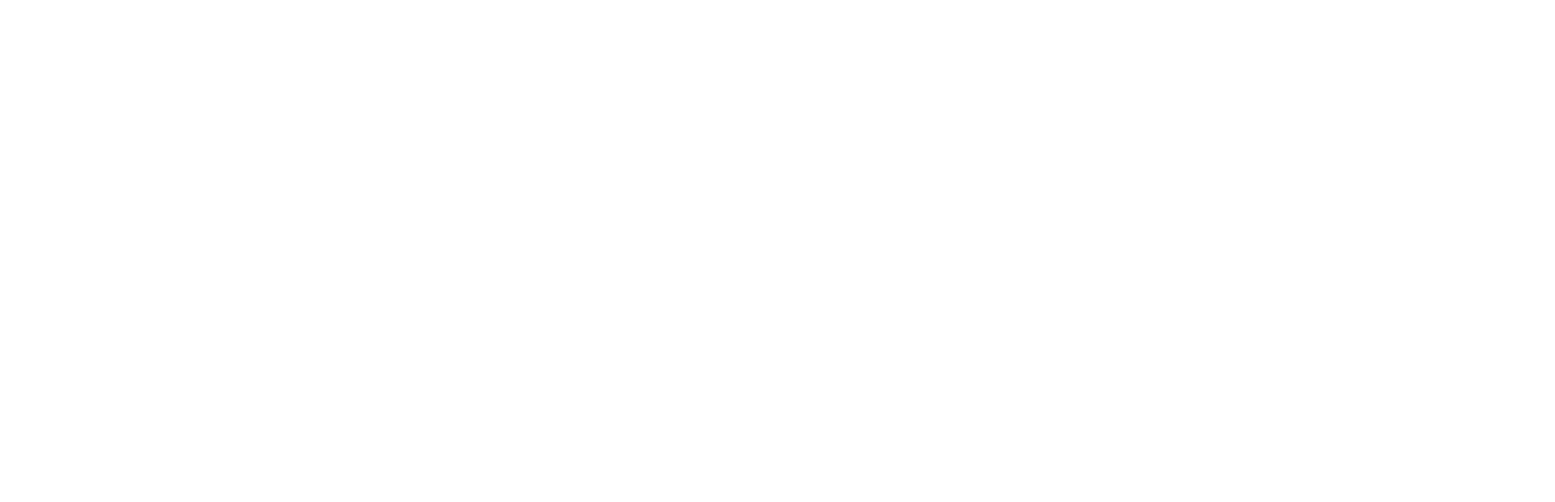
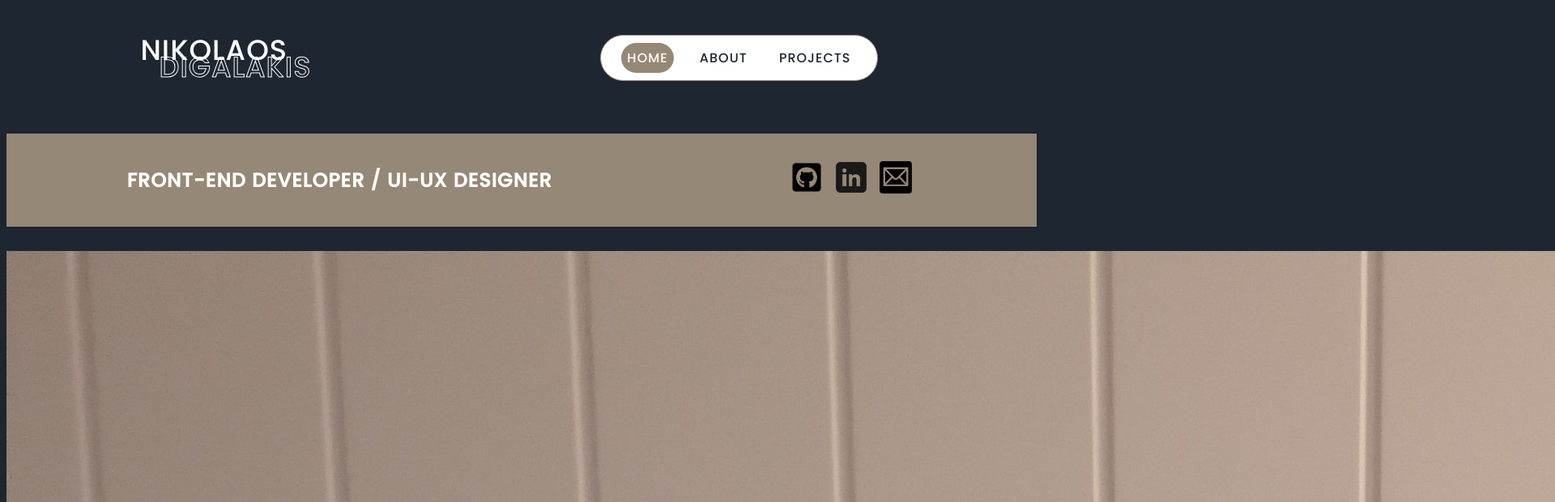
Before and after one commit to NikosDig/Porfolio, a plain HTML site: page index.html in a window 1280 px wide. Shown: the top 620 px of the page at 81% size, 1920 px wide, since content can reach past the window. Drawn offline with Linux system fonts and the light colour scheme.

Commit message:
almost finished index.html

```diff
--- a/index.html
+++ b/index.html
@@ -4,7 +4,63 @@
     <meta charset="UTF-8" />
     <meta http-equiv="X-UA-Compatible" content="IE=edge" />
     <meta name="viewport" content="width=device-width, initial-scale=1.0" />
-    <title>Document</title>
+    <title>Nikolaos Digalakis || Home</title>
+    <meta name="description" content="Welcome to my portfolio" />
+    <link rel="stylesheet" href="styles/style.css" />
+    <link rel="preconnect" href="https://fonts.googleapis.com" />
+    <link rel="preconnect" href="https://fonts.gstatic.com" crossorigin />
+    <link
+      href="https://fonts.googleapis.com/css2?family=Poppins:ital,wght@0,200;0,500;1,900&display=swap"
+      rel="stylesheet"
+    />
   </head>
-  <body></body>
+  <body>
+    <header>
+      <div class="logo">
+        <a href="index.html" class="logo-nikos" title="home page">NIKOLAOS</a>
+        <a href="index.html" class="logo-digalakis" title="home page"
+          >DIGALAKIS</a
+        >
+      </div>
+      <nav>
+        <a href="index.html" class="active" title="home page">HOME</a>
+        <a href="about.html" title="about page">ABOUT</a>
+        <a href="projects.html" title="projects page">PROJECTS</a>
+      </nav>
+    </header>
+    <main>
+      <section class="main-heading">
+        <h1>front-end developer / ui-ux designer</h1>
+        <div class="media-icons">
+          <a href="https://github.com/NikosDig" title="to my git hub profile">
+            <img
+              class="github"
+              src="assets/8666148_github_square_icon.png"
+              alt="github profile"
+          /></a>
+          <a
+            href="https://www.linkedin.com/in/nikos-digalakis-588558209/"
+            title="to my linkdin profile"
+          >
+            <img
+              class="linkdin"
+              src="assets/2986200_linkdin_logo_media_social_icon.png"
+              alt="linkd in profile"
+          /></a>
+          <a href="mailto:nikos_23_chania@hotmail.com" title="e-mail me">
+            <img
+              class="mail"
+              src="assets/134147_mail_email_icon.png"
+              alt=" email me"
+          /></a>
+        </div>
+      </section>
+      <section class="pic-with-attributes">
+        <div class="mugshot">
+          <img src="assets/mugshot.jpg" alt="Nikos Digalakis image" />
+        </div>
+      </section>
+    </main>
+    <footer></footer>
+  </body>
 </html>
--- /dev/null
+++ b/styles/style.css
@@ -0,0 +1,103 @@
+:root {
+    --mainbgcolor: #1E2631;
+    --brown: #968876;
+    --text: #fff;
+}
+
+/* global styles */
+body {
+    margin: o;
+    padding: o;
+    box-sizing: border-box;
+    background-color: var(--mainbgcolor);
+    color: var(--text);
+    font-family: poppins,Arial, Helvetica, sans-serif;
+    letter-spacing: 1px;
+}
+
+a ,
+h1 ,
+h2 ,
+h3 {
+    text-decoration: none;
+    color: var(--text);
+    text-transform: uppercase;
+}
+
+/* header styles */
+header {
+    display: flex;
+    justify-content: space-around;
+    align-items: center;
+    padding: 10px;
+}
+
+.logo {
+    display: flex;
+    flex-direction: column;
+    font-size: 2.2rem;
+}
+
+.logo-nikos {
+    margin: 0px 0px -32px -23px;
+    z-index: 100;
+    transition: all 0.5s ease;
+}
+.logo-digalakis {
+    color: var(--mainbgcolor);
+    -webkit-text-stroke: 1px var(--text);
+    z-index: 99;
+}
+
+.logo:hover .logo-nikos,
+.logo-nikos:focus {
+    margin: 0 0 -10px 0px;
+    transition: all 0.5s ease;
+}
+nav {
+    background-color: #fff;
+    padding: 15px;
+    border: 1px solid var(--brown);
+    border-radius: 50px;
+    margin: 25px 0;
+}
+nav a {
+    color: var(--mainbgcolor);
+    margin: 10px;
+    padding: 7px;
+}
+
+nav a:hover,
+nav a:focus,
+.active {
+    background-color: var(--brown);
+    color: var(--text);
+    border-radius: 50px;
+}
+
+/* heading with media logos */
+
+.main-heading {
+    display:flex;
+    justify-content: space-around;
+    align-items: center;
+    width: 100%;
+    background-color: var(--brown);
+    padding: 20px 4px;
+    margin: 30px 0;
+}
+.media-icons img {
+    width: 40px;
+    height: 40px;
+    padding: 5px;
+}
+
+.github:hover {
+    background-color: #a000c8;
+}
+.linkdin:hover {
+    background-color: #0077b5;
+}
+.mail:hover {
+    background-color: #fff;
+}
```
Also changed, not shown: about.html (added), assets/134147_mail_email_icon.png (added), assets/2986200_linkdin_logo_media_social_icon.png (added), assets/3586360_email_envelope_mail_send_icon.png (added), assets/8666148_github_square_icon.png (added), assets/Icon awesome-html5.png (added), assets/Icon awesome-js.png (added), assets/Icon awesome-wordpress-simple.png (added), assets/Icon ionic-logo-css3.png (added), assets/Icon simple-adobexd.png (added), assets/android-chrome-512x512.png (added), assets/app-icon.png (added), assets/develop-512x512.png (added), assets/mugshot.jpg (added), 2 more files.
